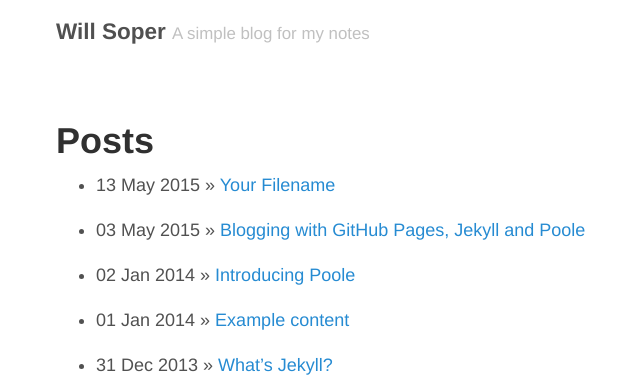
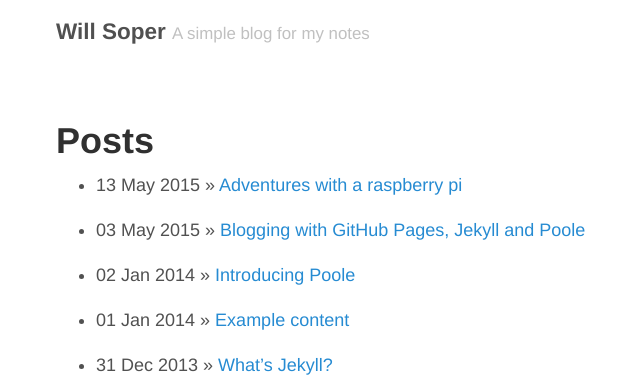
Before and after one commit to WillSoper/WillSoper.github.io, a Jekyll site: the page built from index.md, in a window 1280 px wide. Shown: the top 377 px of the page, without its empty margins (269-909 px from the left). Built offline with Jekyll 4.4.1, drawn with Linux system fonts in a browser that asks for light colours.

Commit message:
Post update
Added metadata to fix broken styling (I'm still learning Jekyll, clearly
:)  ) and renamed 'your-filename' to an actual post title

```diff
--- a/_posts/2015-05-13-your-filename.md
+++ b/_posts/2015-05-13-adventures-with-a-raspberry-pi.md
@@ -1,5 +1,6 @@
 ---
-published: true
+layout: post
+title: Adventures with a raspberry pi
 ---
 
 ## Adventures with a raspberry pi
```
